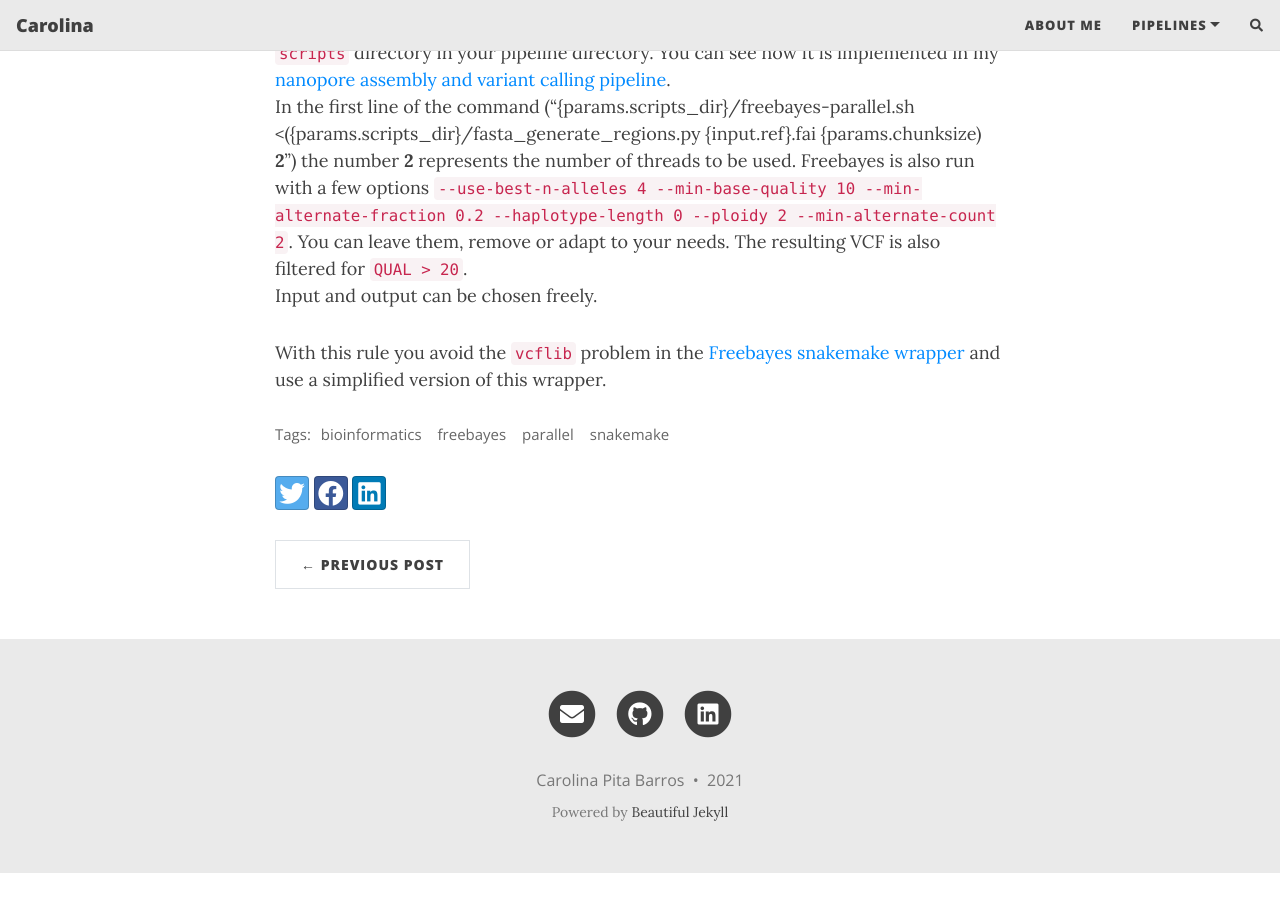
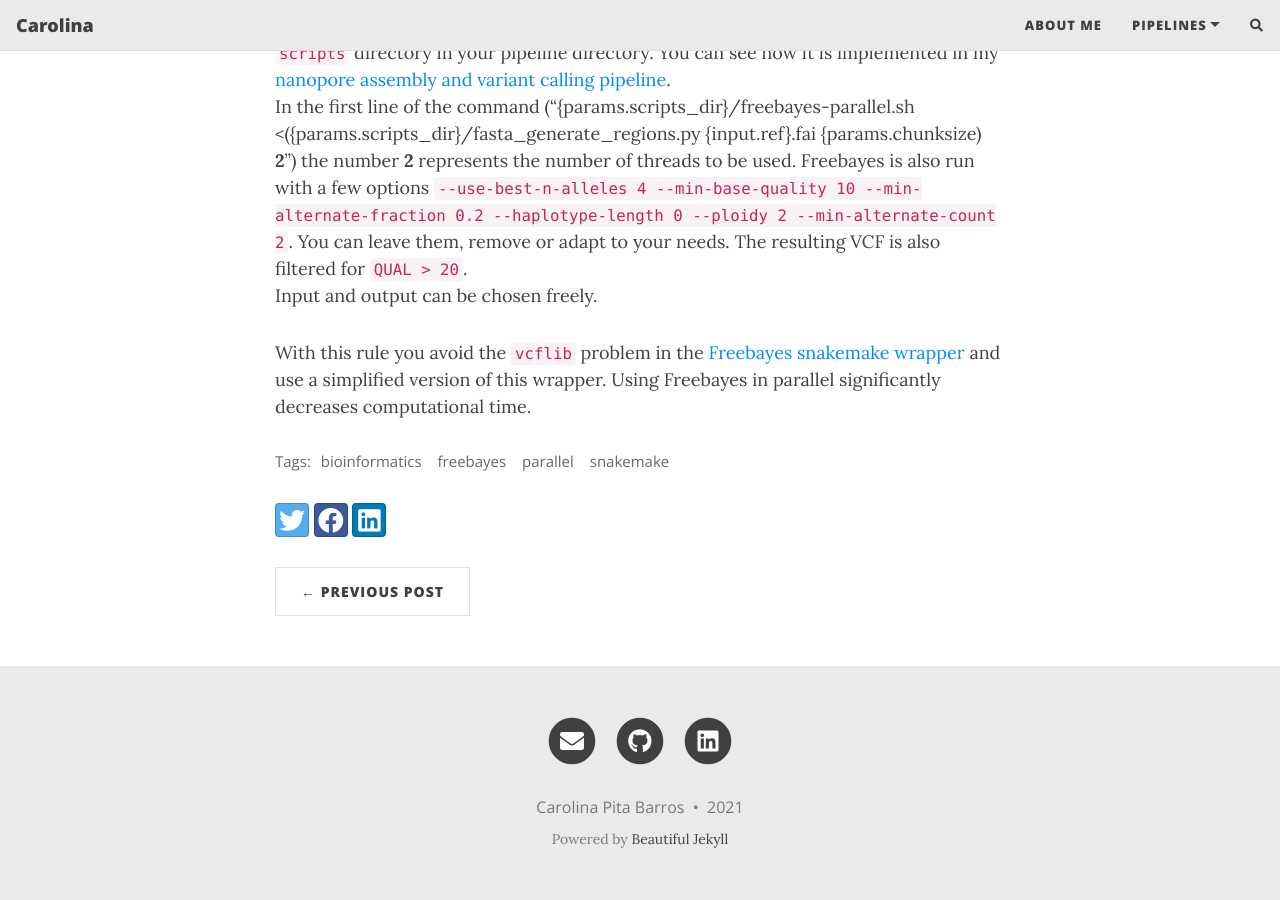
Before and after one commit to CarolinaPB/CarolinaPB.github.io, a Jekyll site: the page built from _posts/2021-11-04-run-freebayes-parallel.md, in a window 1280 px wide and 900 px high, scrolled down 1650 px. Built offline with Jekyll 4.4.1, drawn with Linux system fonts in a browser that asks for light colours; nearby versions of some CDN libraries; comment, search, counter and statistics services are not loaded; before the commit the page ends 2523 px from its top, so only the background shows below that.

Commit message:
Update 2021-11-04-run-freebayes-parallel.md

```diff
--- a/_posts/2021-11-04-run-freebayes-parallel.md
+++ b/_posts/2021-11-04-run-freebayes-parallel.md
@@ -60,4 +60,4 @@ Make sure that your freebayes-parallel and fasta_generate_regions.py scripts are
 In the first line of the command ("{params.scripts_dir}/freebayes-parallel.sh <({params.scripts_dir}/fasta_generate_regions.py {input.ref}.fai {params.chunksize) **2**") the number **2** represents the number of threads to be used. Freebayes is also run with a few options `--use-best-n-alleles 4 --min-base-quality 10 --min-alternate-fraction 0.2 --haplotype-length 0 --ploidy 2 --min-alternate-count 2`. You can leave them, remove or adapt to your needs. The resulting VCF is also filtered for `QUAL > 20`.
 Input and output can be chosen freely.
 
-With this rule you avoid the `vcflib` problem in the [Freebayes snakemake wrapper](https://snakemake-wrappers.readthedocs.io/en/stable/wrappers/freebayes.html) and use a simplified version of this wrapper.
+With this rule you avoid the `vcflib` problem in the [Freebayes snakemake wrapper](https://snakemake-wrappers.readthedocs.io/en/stable/wrappers/freebayes.html) and use a simplified version of this wrapper. Using Freebayes in parallel significantly decreases computational time.
```
